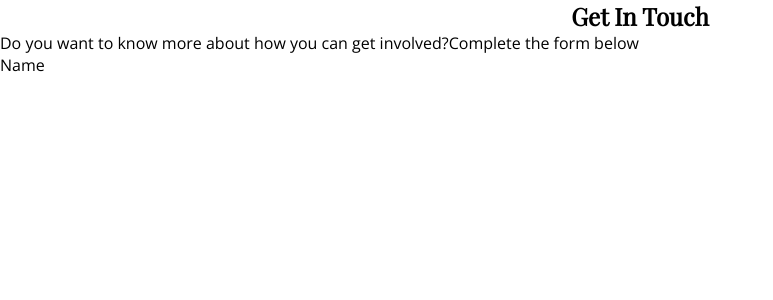
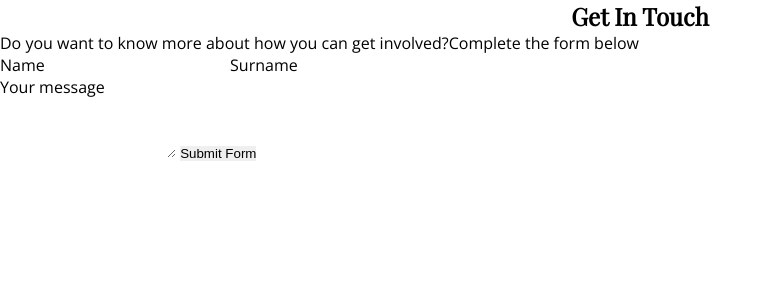
Before and after one commit to alphaClass6143/hackathon-2023-charityhub, a Flask app: template app/templates/contact-us.html in a window 1280 px wide. Shown: the top 300 px of the page, without its empty margins (0-773 px from the left). Run offline with Flask 2, Linux system fonts and the light colour scheme; the template is opened without the code that fills it, so the values that code supplies are empty.

Commit message:
added  otherinput elements in form

```diff
--- a/app/templates/contact-us.html
+++ b/app/templates/contact-us.html
@@ -21,6 +21,11 @@
                     <legend>
                         <label for="name">Name</label>
                         <input type="text" id="name" name="firstname" required>
+                        <label for="name">Surname</label>
+                        <input type="text" id="surname" name="sirstname" required>
+                        <label for="message" ><br>Your message<br></label>
+                        <textarea id="message" rows="4" cols="20" name="message" required></textarea>
+                        <input id="submit-button" value="Submit Form" type="submit">
                     </legend>
                 </fieldset>
 
```
